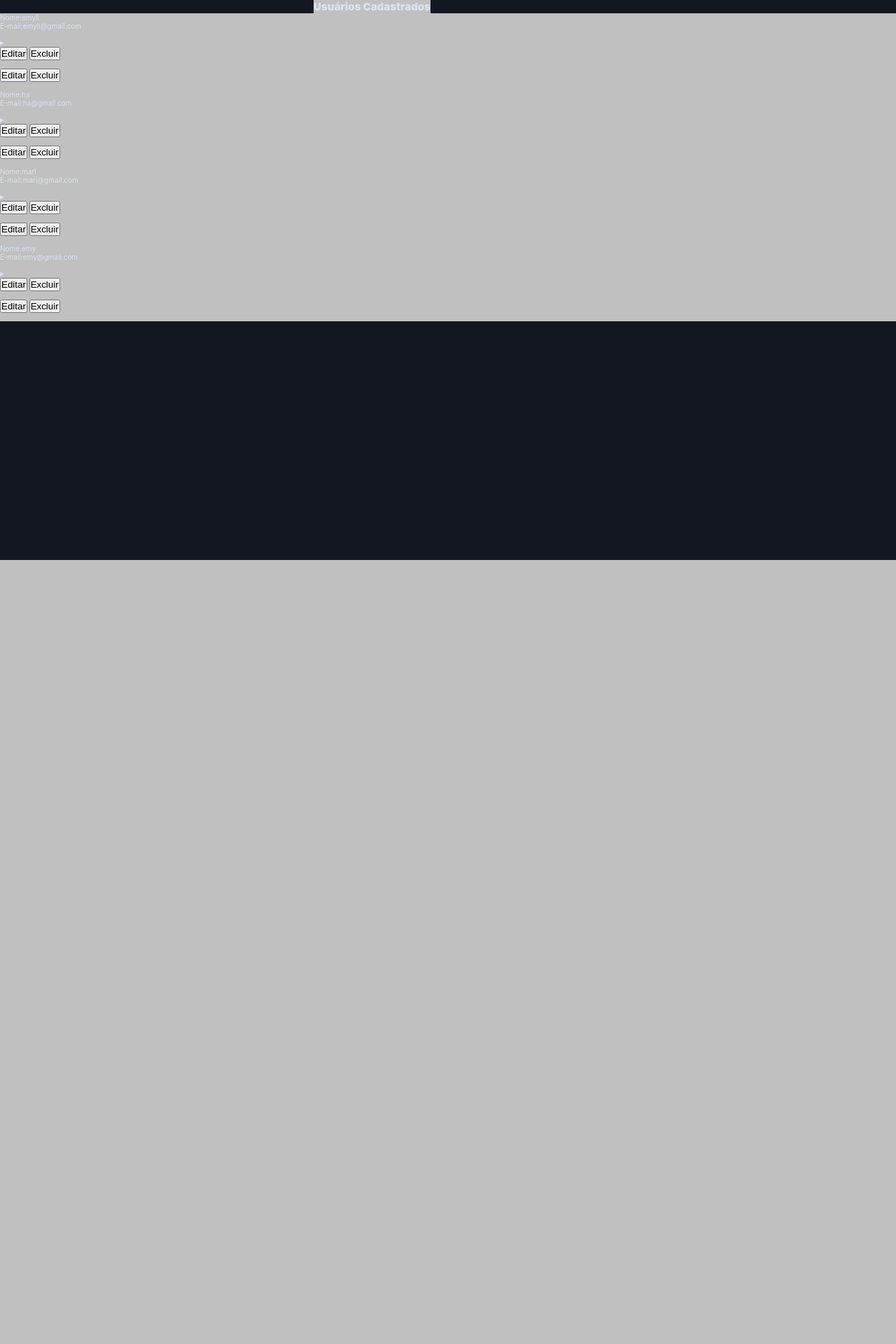
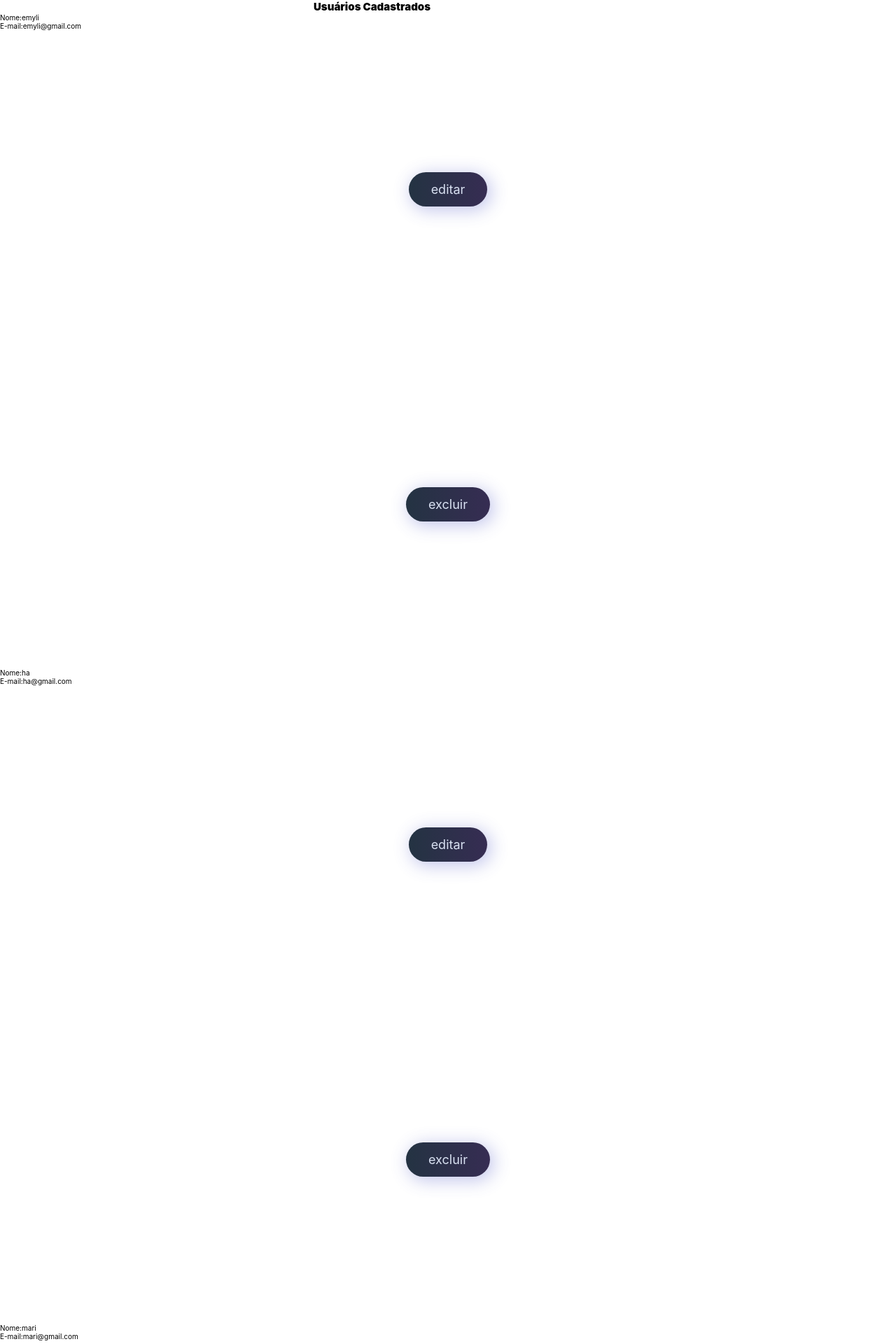
Before and after one commit to Mariasina/pedro-macedo, a PHP site: page /usuarios_cadastrados.php in a window 1280 px wide; the page is wider, and only the part inside the window is pictured. Shown: the top 1920 px of that part at 70% size. Before the commit the page ends 800 px from the top of that part, so only its background shows below. Run offline with PHP 8.4, Linux system fonts and the light colour scheme; a user stored in the database is signed in; data comes from the database, SQL or seed files in the repository.

Commit message:
tentando criar um pop up
tentativa falha

```diff
--- a/css/popups.css
+++ b/css/popups.css
@@ -13,17 +13,11 @@ html {
 
 body {
   --light: hsl(220, 50%, 90%);
-  --primary: hsl(255, 30%, 55%);
-  --focus: hsl(210, 90%, 50%);
-  --border-color: hsla(0, 0%, 100%, .2);
-  --global-background: hsl(220, 25%, 10%);
   --background: linear-gradient(to right, hsl(210, 30%, 20%), hsl(255, 30%, 25%));
   --shadow-1: hsla(236, 50%, 50%, .3);
   --shadow-2: hsla(236, 50%, 50%, .4);
 
   font-family: -apple-system, BlinkMacSystemFont, 'Segoe UI', 'Open Sans', sans-serif;
-  color: var(--light);
-  background: var(--global-background);
 }
 
 a,
@@ -32,13 +26,7 @@ a:link {
   text-decoration: none;
 }
 
-a:focus {
-  outline: none;
-}
 
-button::-moz-focus-inner {
-  border: 0;
-}
 
 
 /* box */
@@ -55,33 +43,8 @@ button::-moz-focus-inner {
   height: 45rem;
 }
 
-.box__title {
-  font-size: 10rem;
-  font-weight: normal;
-  letter-spacing: .8rem;
-  margin-bottom: 2.6rem;
-}
+/* pop up  */
 
-.box__title::first-letter {
-  color: var(--primary);
-}
-
-.box__p,
-.box__info,
-.box__note {
-  font-size: 1.6rem;
-}
-
-.box__info {
-  margin-top: 6rem;
-}
-
-.box__note {
-  line-height: 2;
-}
-
-
-/* modal */
 .modal-container {
   position: fixed;
   top: 0;
@@ -95,13 +58,13 @@ button::-moz-focus-inner {
   width: 100%;
   height: 100%;
 
-  /* --m-background is set as inline style */
+  /* --m-background é como um estilo em linha  */
   background: var(--m-background);
 }
 
-/* using :target */
+/* usando :target */
 /*
-when users will click/enter button(link) browser will add a #id in a url and when that happens we'll show our users the modal that contains that id.
+quando os usuários clicarem/entrar no botão (link) o navegador adicionará um #id em uma url e quando isso acontecer, mostraremos aos nossos usuários o modal que contém esse id.
 */
 .modal-container:target {
   display: flex;
@@ -119,11 +82,13 @@ when users will click/enter button(link) browser will add a #id in a url and whe
 
   overflow: hidden;
 }
+/**titulo css **/
 
 .modal__title {
   font-size: 3.2rem;
 }
 
+/** texto popup **/
 .modal__text {
   padding: 0 4rem;
   margin-top: 4rem;
--- a/css/relatorio.css
+++ b/css/relatorio.css
@@ -11,5 +11,5 @@ h1, h2, h3 {
 }
 
 .z .d {
-  background-color: silver;
+  background-color: white;
 }
--- a/usuarios_cadastrados.php
+++ b/usuarios_cadastrados.php
@@ -56,40 +56,77 @@
                 //Todos os "if perfil 1" mostram informações que apenas o administrador vê.
                 if($_SESSION['perfil'] == 1){
         ?>
-<!-- comeco do popup container que faz ele existir-->
-<div class="container">
-  <!-- usado para que o usuario saiba informações adicionais -->
-  <details>
-    <!-- existe para que apareça o botão dentro dos <details>, pois caso ele nao tivesse o <button> seria um >> saiba mais e nao um botão -->
- <!-- internet: O elemento HTML summary (<summary>) é utilizado como um sumário ou legenda para o conteúdo de um elemento <details>.-->
-    <summary>
-      <div class="button">
 
-      <button>Editar</button>
-      <button>Excluir</button><br><br>
 
-      </div>
-      <div class="details-modal-overlay"></div>
-    </summary>
-    <div class="details-modal">
-      <div class="details-modal-close">
-        <!-- abrindo o svg para criar formas bidimensionais e recursos extras como no bootstrap -->
-        <svg xmlns="http://www.w3.org/2000/svg" width="14" height="14" viewBox="0 0 14 14" fill="none">
-          <!-- adicionando o X no popup -->
-          <path fill-rule="evenodd" clip-rule="evenodd" d="M13.7071 1.70711C14.0976 1.31658 14.0976 0.683417 13.7071 0.292893C13.3166 -0.0976311 12.6834 -0.0976311 12.2929 0.292893L7 5.58579L1.70711 0.292893C1.31658 -0.0976311 0.683417 -0.0976311 0.292893 0.292893C-0.0976311 0.683417 -0.0976311 1.31658 0.292893 1.70711L5.58579 7L0.292893 12.2929C-0.0976311 12.6834 -0.0976311 13.3166 0.292893 13.7071C0.683417 14.0976 1.31658 14.0976 1.70711 13.7071L7 8.41421L12.2929 13.7071C12.6834 14.0976 13.3166 14.0976 13.7071 13.7071C14.0976 13.3166 14.0976 12.6834 13.7071 12.2929L8.41421 7L13.7071 1.70711Z" fill="black" />
-        </svg>
-      </div>
-      <div class="details-modal-content">
-        <p>
-         nomes era p estar aqui
-        </p>
-      </div>
+
+<!-- botao pop up-->
+<div class="box">
+  <!-- mudar o que esta escrito no botao -->
+  <a href="#m1-o" class="link-1" id="m1-c">
+    editar
+  </a>
+
+  <!-- Container para abrir o pop up -->
+  <div class="modal-container" id="m1-o" style="--m-background: transparent;">
+
+    <!--entra dentro do pop up -->
+
+    <div class="modal">
+
+      <!-- Titulo pop up -->
+
+      <h1 class="modal__title">
+        Excluir sla oq
+      </h1>
+
+      <!-- Texto sobre o que se trata o pop up  -->
+
+      <p class="modal__text">
+        visualizar o que voce quiser que apareça aqui, por sua conta maria
+      </p>
+      <!-- botao de X/sair -->
+      <a href="#m1-c" class="link-2"></a>
     </div>
-  </details>
+  </div>
 </div>
+<!-- /modal 1 -->
 
-                <a href="javascript: abrir();"><button>Editar</button></a>
-                <a href="javascript: abrir();"><button>Excluir</button></a><br><br>
+
+
+
+<!-- botao pop up-->
+<div class="box">
+  <!-- mudar o que esta escrito no botao -->
+  <a href="#m1-o" class="link-1" id="m1-c">
+    excluir
+  </a>
+
+  <!-- Container para abrir o pop up -->
+  <div class="modal-container" id="m1-o" style="--m-background: transparent;">
+
+    <!--entra dentro do pop up -->
+
+    <div class="modal">
+
+      <!-- Titulo pop up -->
+
+      <h1 class="modal__title">
+        Excluir sla oq
+      </h1>
+
+      <!-- Texto sobre o que se trata o pop up  -->
+
+      <p class="modal__text">
+        visualizar o que voce quiser que apareça aqui, por sua conta maria
+      </p>
+      <!-- botao de X/sair -->
+      <a href="#m1-c" class="link-2"></a>
+    </div>
+  </div>
+</div>
+<!-- /modal 1 -->
+
+
 
         <?php
                 }
```
